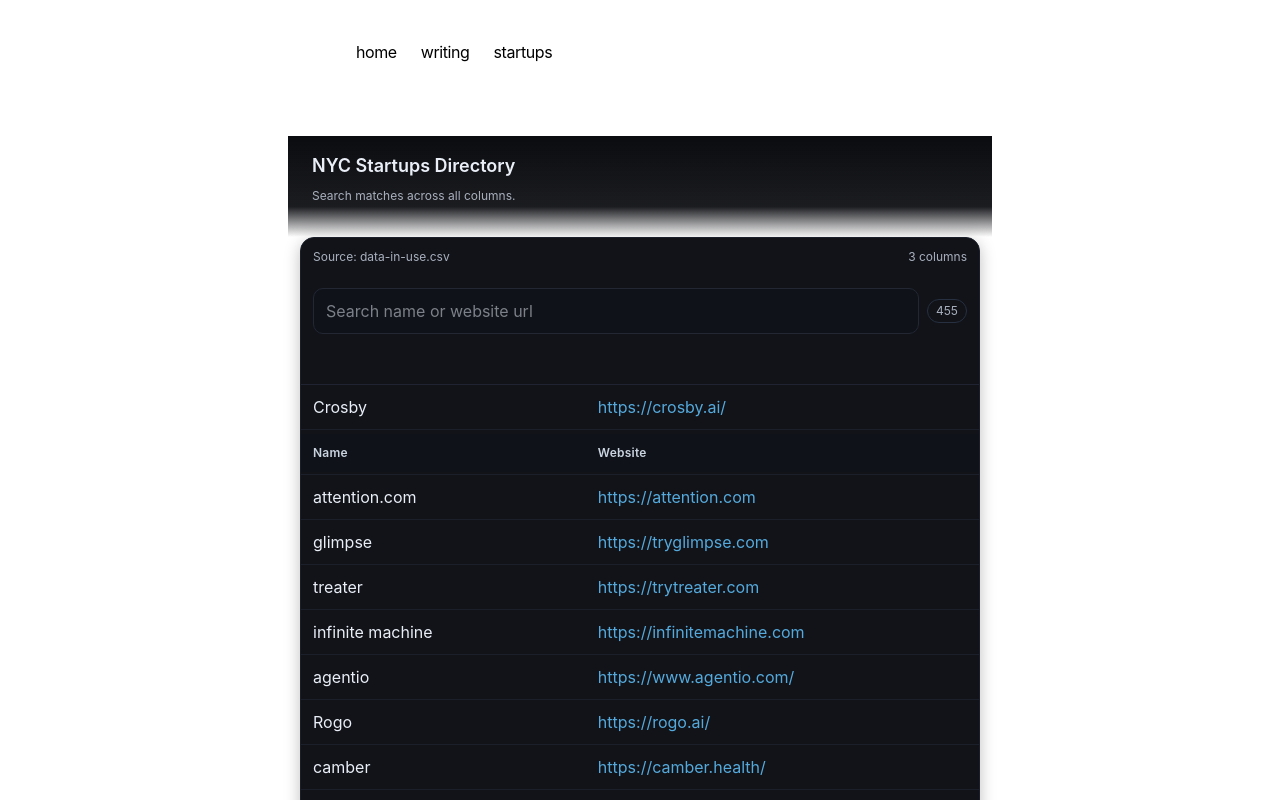
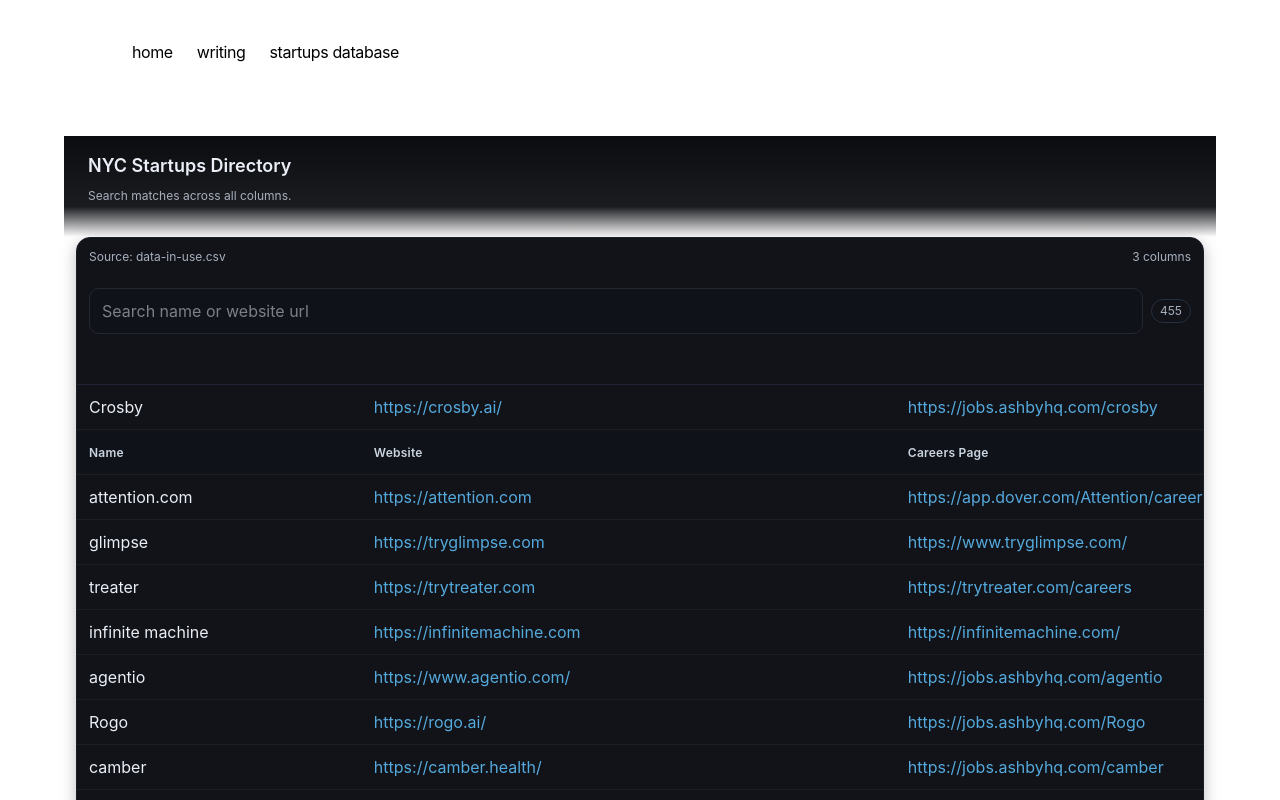
Before and after one commit to Lovely-Solutions-LLC/blog, a Next.js app: page /startups in a window 1280 px wide. Shown: the top 800 px of the page. Built offline with nearby package versions, Linux system fonts and the light colour scheme.

Commit message:
fix width issue and csv header

```diff
--- a/app/components/nav.tsx
+++ b/app/components/nav.tsx
@@ -8,7 +8,7 @@
     name: 'writing',
   },
   '/startups': {
-    name: 'startups',
+    name: 'startups database',
   },
 }
 
--- a/app/layout.tsx
+++ b/app/layout.tsx
@@ -52,7 +52,7 @@
         GeistMono.variable
       )}
     >
-      <body className="antialiased max-w-xl mx-4 mt-8 lg:mx-auto">
+    <body className="antialiased max-w-5xl mx-4 mt-8 lg:mx-auto">
         <main className="flex-auto min-w-0 mt-6 flex flex-col px-2 md:px-0">
           <Navbar />
           {children}
--- a/app/startups/page.tsx
+++ b/app/startups/page.tsx
@@ -25,6 +25,7 @@
 
   const headerLine = lines[0]
   const headers = headerLine.split(',').map((h) => h.trim())
+  const headersLower = headers.map((h) => h.toLowerCase())
 
   const rows: Row[] = lines
     .slice(1)
@@ -36,6 +37,13 @@
         obj[h] = (cols[i] ?? '').trim()
       })
       return obj
+    })
+    // drop any row that is literally the header repeated
+    .filter((row) => {
+      const valuesLower = headers.map(
+        (h) => (row[h] ?? '').trim().toLowerCase()
+      )
+      return !valuesLower.every((v, i) => v === headersLower[i])
     })
 
   return { headers, rows }
```
